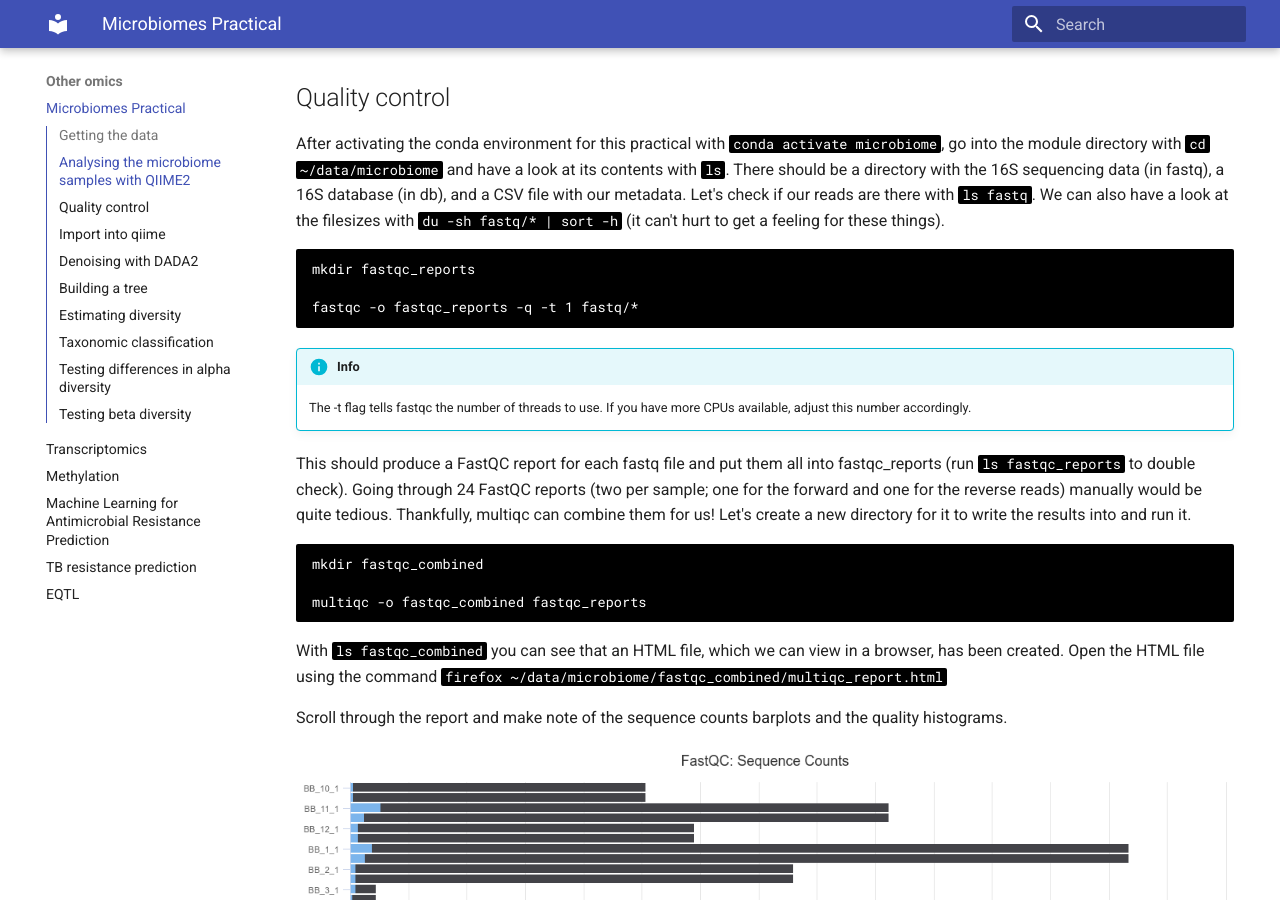
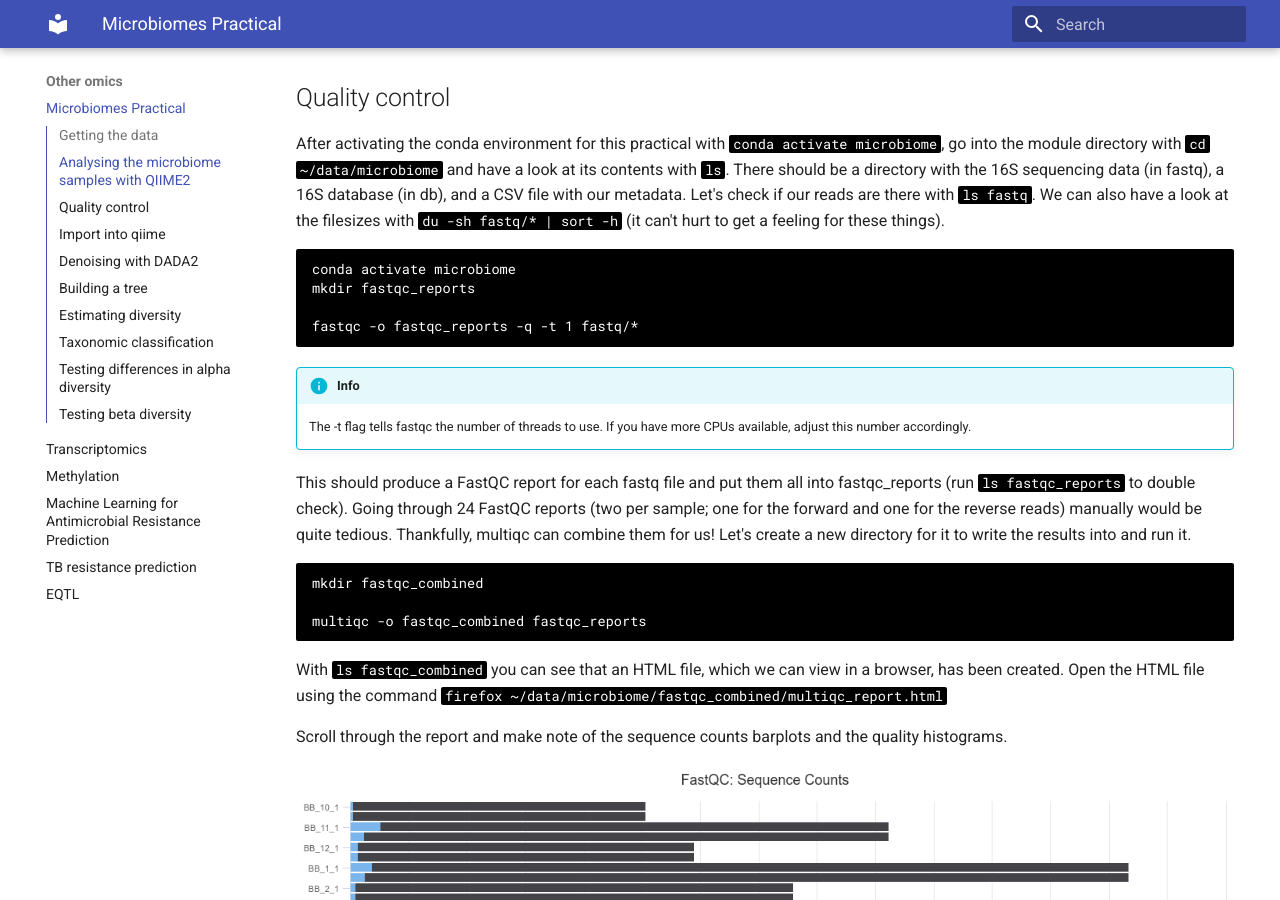
Before and after one commit to lshtm-genomics/omics-course, an MkDocs documentation site: the page built from docs/other-omics/microbiome.md, in a window 1280 px wide and 900 px high, scrolled down 1660 px. Built offline with MkDocs 1.6.1 and Material for MkDocs 9.7.7, drawn with Linux system fonts in a browser that asks for light colours.

Commit message:
Update microbiome.md

````diff
--- a/docs/other-omics/microbiome.md
+++ b/docs/other-omics/microbiome.md
@@ -34,6 +34,7 @@ One idiosyncrasy of QIIME2 is the use of so-called "artefacts". These are zip-ar
 After activating the conda environment for this practical with `conda activate microbiome`, go into the module directory with `cd ~/data/microbiome` and have a look at its contents with `ls`. There should be a directory with the 16S sequencing data (in fastq), a 16S database (in db), and a CSV file with our metadata. Let's check if our reads are there with `ls fastq`. We can also have a look at the filesizes with `du -sh fastq/* | sort -h` (it can't hurt to get a feeling for these things).
 
 ```
+conda activate microbiome
 mkdir fastqc_reports
 
 fastqc -o fastqc_reports -q -t 1 fastq/*
````
